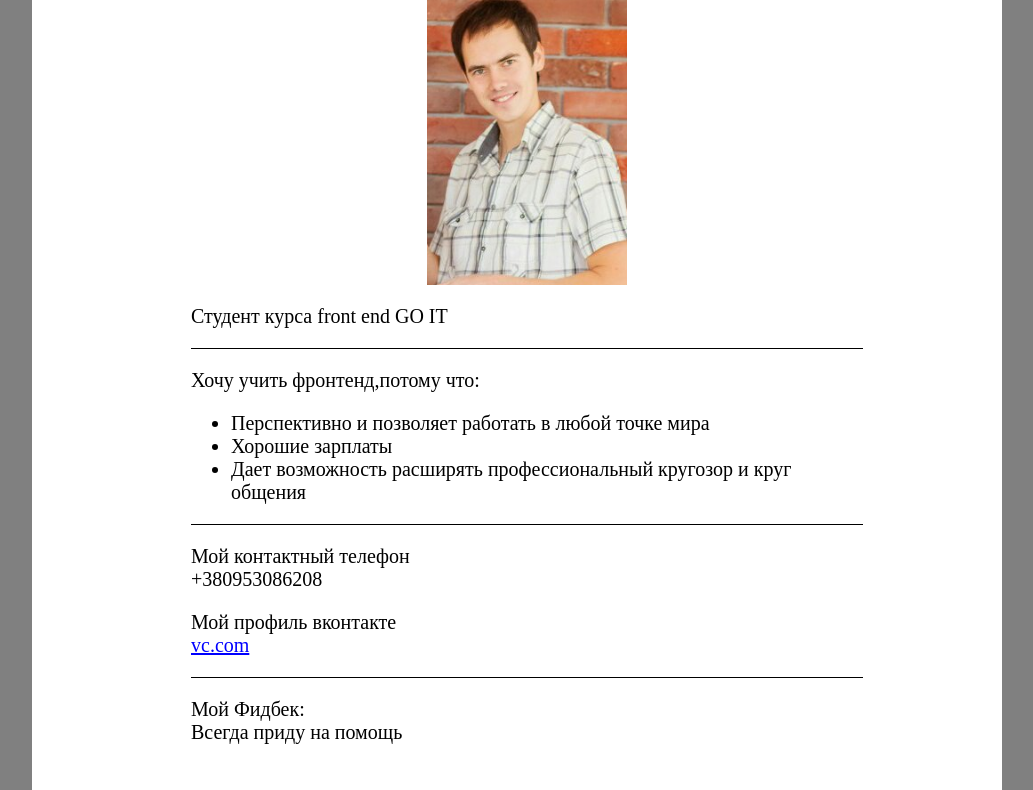
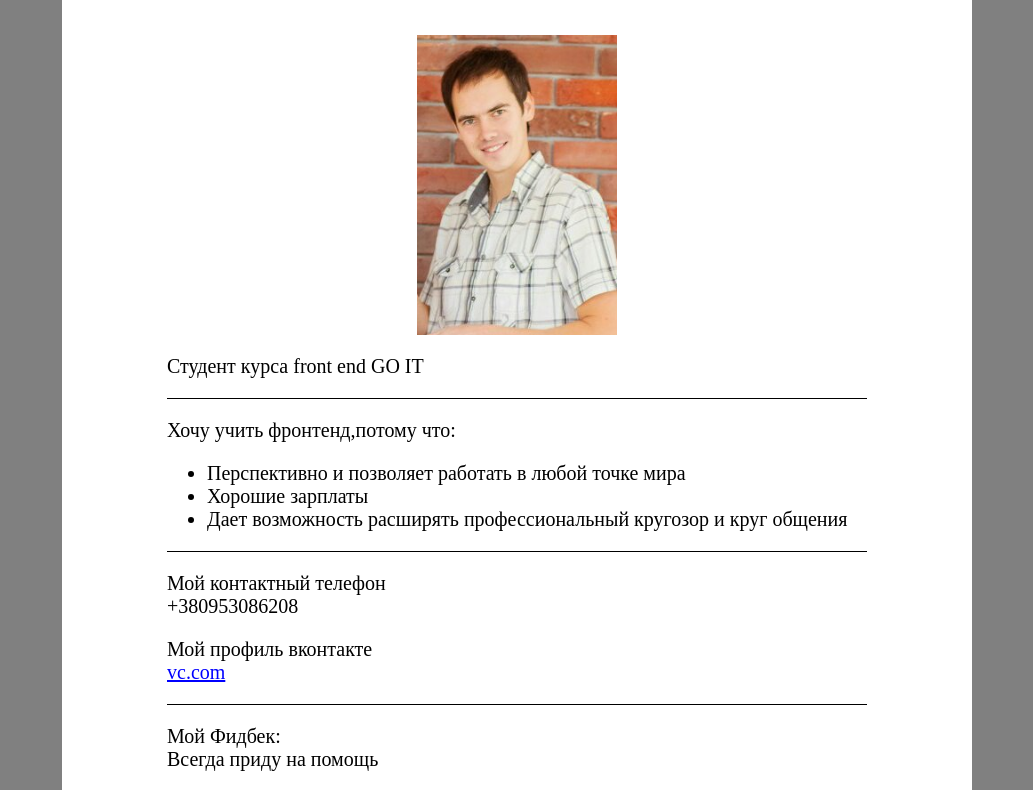
Before and after one commit to Kononenko-Sergey/frontetd_test, a plain HTML site: page index.html in a window 1280 px wide. Shown: the part 175-965 px from the top of the page, without its empty margins (123-1156 px from the left). Drawn offline with Linux system fonts and the light colour scheme.

Commit message:
changed structure

```diff
--- a/styles.css
+++ b/css/styles.css
@@ -1,5 +1,5 @@
 body {
-	background-color:gray;
+	background-color:#808080;
 	font-size: 20px;
 }
 ul {
@@ -12,17 +12,18 @@ p {
 	margin-bottom: 0;
 }
 .middle-container {
-	border:5px solid white;
+	border:5px solid #fff;
 	margin: 0 auto;
 	width:100%;
-	max-width:960px;
-	background-color:white;
+	max-width:700px;
+	background-color:#fff;
+	padding: 50px 100px 50px 100px ;
 }
-.content {
+/*.content {
 	width: 70%;
 	margin: 0 auto 80px;
 	padding-left: 20px;
-}
+}*/
 .info-block {
 	border-bottom: 1px solid #000;
 	padding-bottom: 20px;
@@ -32,6 +33,6 @@ p {
 	text-align:center;
 }
 .foto {
-	margin:50px auto 0 auto;
+	margin:50px auto 0;
 	display:block;
 }
--- a/index.html
+++ b/index.html
@@ -3,7 +3,7 @@
    <head>
       <meta charset="utf-8">
       <title>home work1</title>
-	  <link rel="stylesheet" href="./styles.css">
+	  <link rel="stylesheet" href="./css/styles.css">
    </head>
    <body>
 		<div class="middle-container">
```
Also changed, not shown: i am.jpg.jpg (deleted).
